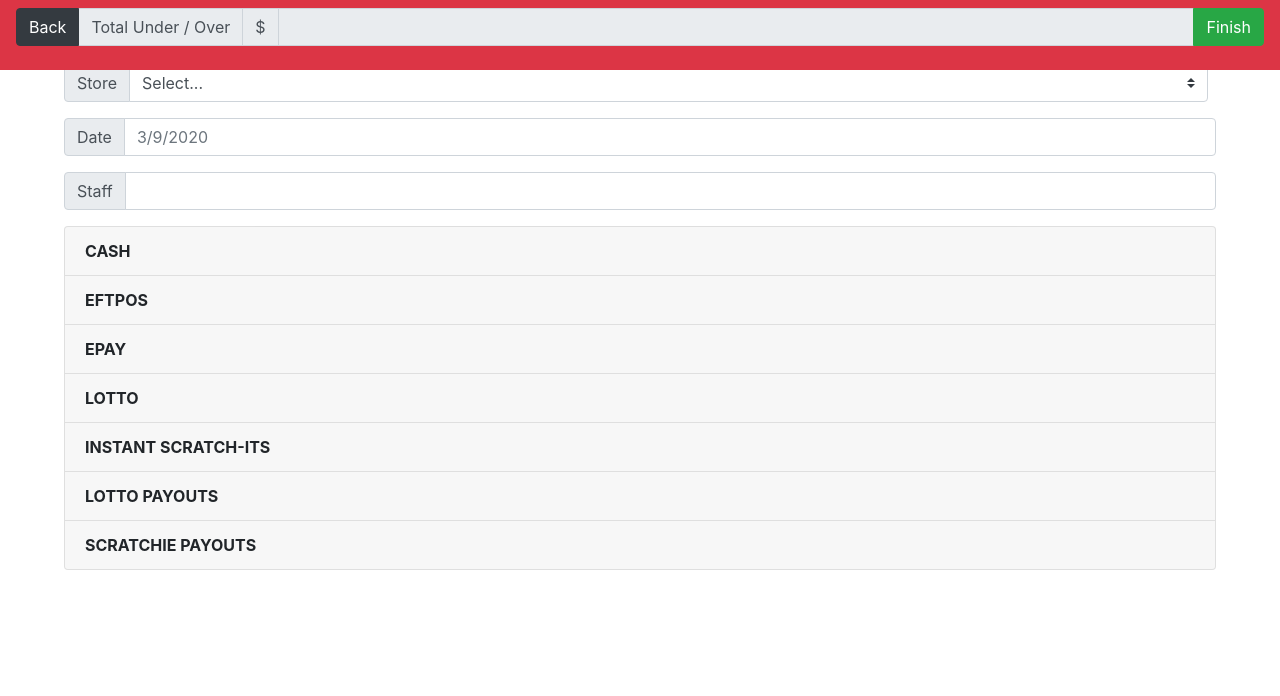
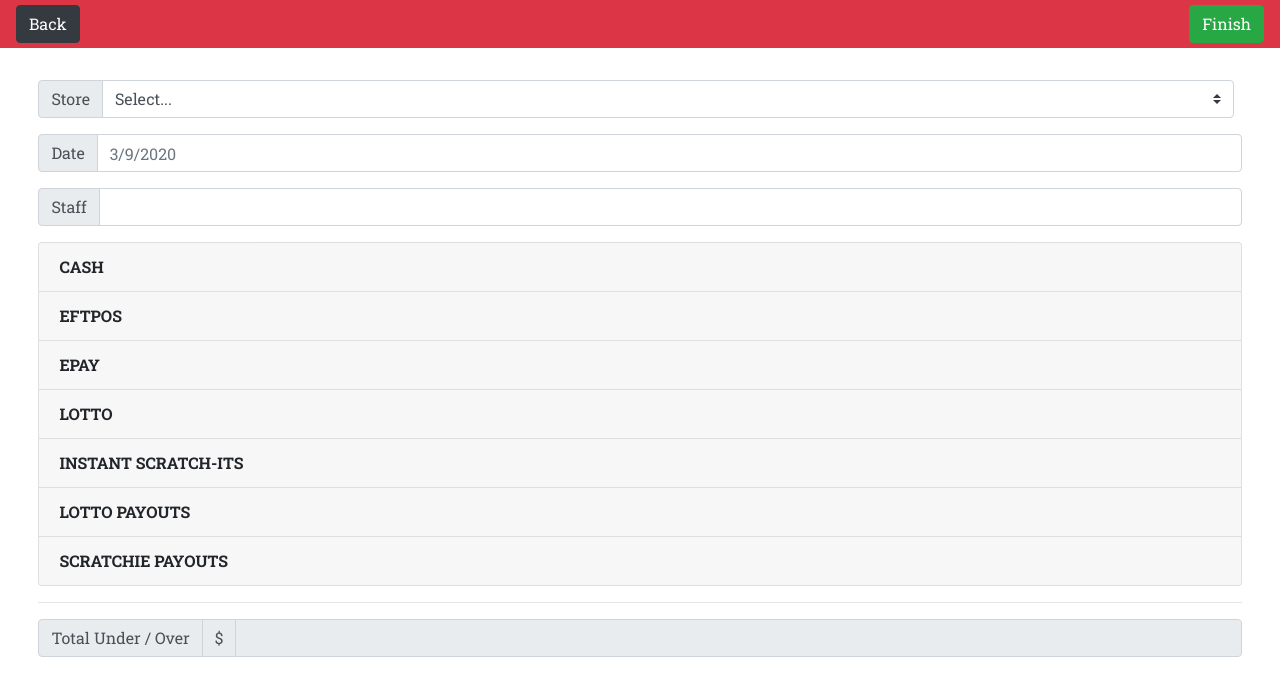
Before and after one commit to gnomon-church/MonextraAssistant, a React (Create React App) app: page /eodform in a window 1280 px wide. Shown: the top 696 px of the page. Built offline with nearby package versions, Linux system fonts and the light colour scheme; what @react-pdf/renderer would draw is missing.

Commit message:
Pre tabulation

```diff
--- a/src/App.js
+++ b/src/App.js
@@ -7,16 +7,42 @@ import ReportView from './pages/ReportView.jsx'
 
 import 'bootstrap/dist/css/bootstrap.min.css';
 
-export default class App extends Component {
-    componentDidMount() {
-        document.title = 'Monextra Assistant'
-    }
+// export default class App extends Component {
+//     componentDidMount() {
+//         document.title = 'Monextra Assistant'
+//     }
 
-    render() {
+//     render() {
+//         return (
+//             <Router>
+//                 <div className="App">
+//                     <Switch>
+//                         {/* Route for start page */}
+//                         <Route exact path='/'>
+//                             <Start />
+//                         </Route>
+
+//                         {/* Route for the eodform page */}
+//                         <Route exact path='/eodform'>
+//                             <EODForm />
+//                         </Route>
+
+//                         {/* Route for the pdfview page */}
+//                         <Route exact path='/reportview' component={ReportView} />
+//                         {/* <ReportView />
+//                         </Route> */}
+//                     </Switch>
+//                 </div>
+//             </Router>
+//         )
+//     }
+// }
+
+export default function App() {
     return (
         <Router>
-                <div className="App">
-                    <Switch>
+            {/* <div className="App">
+                <Switch> */}
                     {/* Route for start page */}
                     <Route exact path='/'>
                         <Start />
@@ -28,12 +54,11 @@ export default class App extends Component {
                     </Route>
 
                     {/* Route for the pdfview page */}
-                        <Route exact path='/reportview'>
-                            <ReportView />
-                        </Route>
-                    </Switch>
-                </div>
+                    <Route exact path='/reportview' component={ReportView} />
+                    {/* <ReportView />
+                        </Route> */}
+                {/* </Switch>
+            </div> */}
         </Router>
     )
 }
-}
--- a/src/pages/EODForm.css
+++ b/src/pages/EODForm.css
@@ -1,5 +1,15 @@
+@import url('https://fonts.googleapis.com/css2?family=Roboto+Slab:wght@400;700&display=swap');
+
+* {
+    font-family: 'Roboto Slab', sans-serif;
+}
+
 .main-content {
-    margin-left: 5%;
-    margin-right: 5%;
-    margin-top: 5%;
+    margin-left: 3vw;
+    margin-right: 3vw;
+    margin-top: 10vh;
 }
+
+.justify-content-between {
+    height: 6vh;
+}
--- a/src/pages/EODForm.jsx
+++ b/src/pages/EODForm.jsx
@@ -1,12 +1,13 @@
 import React, { Component } from 'react';
-import { Link } from 'react-router-dom';
-import { Accordion, Card, Form, InputGroup, FormControl, Button, OverlayTrigger, Tooltip, Navbar } from 'react-bootstrap';
+import { Redirect, useHistory } from 'react-router-dom';
+import { withRouter } from "react-router-dom";
+import { Accordion, Card, Form, InputGroup, FormControl, Button, OverlayTrigger, Tooltip, Navbar, FormGroup } from 'react-bootstrap';
 
 import './EODForm.css'
 
-
 let date = new Date()
 let today = date.getDate() + '/' + (date.getMonth() + 1) + '/' + date.getFullYear();
+
 
 export default class EODForm extends Component {
     state = {
@@ -124,27 +125,14 @@ export default class EODForm extends Component {
 
     viewReport = () => {
         console.log(this.state)
-        // localStorage.setItem('store', this.state.store)
         localStorage.state = JSON.stringify(this.state);
-        window.open('/reportview')
     }
 
     Navigation = (props) => {
         return (
             <Navbar bg='danger' className='justify-content-between'>
-                <InputGroup className='mb-3'>
-                    <InputGroup.Prepend>
-                        <Button variant='dark' href='/'>Back</Button>
-                        <InputGroup.Text>Total Under / Over</InputGroup.Text>
-                        <InputGroup.Text>$</InputGroup.Text>
-                    </InputGroup.Prepend>
-                    <FormControl disabled
-                        placeholder={this.state.totalDiff}
-                    />
-                    <InputGroup.Append>
-                        <Button onClick={this.viewReport} variant='success'>Finish</Button>
-                    </InputGroup.Append>
-                </InputGroup>
+                <Button variant='dark' href='/'>Back</Button>
+                <Button href='/reportview' onClick={this.viewReport} variant='success'>Finish</Button>
             </Navbar>
         )
     }
@@ -257,8 +245,8 @@ export default class EODForm extends Component {
                                     custom
                                 >
                                     <option>Select...</option>
-                                    <option value='Nextra Morayfield Plaza News'>Nextra Morayfield Plaza News</option>
-                                    <option value='Nextra Morayfield Village News'>Nextra Morayfield Village News</option>
+                                    <option value='Plaza'>Nextra Morayfield Plaza News</option>
+                                    <option value='Village'>Nextra Morayfield Village News</option>
                                 </Form.Control>
                             </InputGroup>
 
@@ -413,6 +401,18 @@ export default class EODForm extends Component {
                             </Accordion.Collapse>
                         </Card>
                     </Accordion>
+
+                    <hr />
+
+                    <InputGroup className='mb-3'>
+                        <InputGroup.Prepend>
+                            <InputGroup.Text>Total Under / Over</InputGroup.Text>
+                            <InputGroup.Text>$</InputGroup.Text>
+                        </InputGroup.Prepend>
+                        <FormControl disabled
+                            placeholder={this.state.totalDiff}
+                        />
+                    </InputGroup>
                 </div>
             </div>
         )
--- a/src/pages/ReportView.css
+++ b/src/pages/ReportView.css
@@ -1,8 +1,18 @@
+@import url('https://fonts.googleapis.com/css2?family=Roboto+Slab:wght@400;700&display=swap');
+
+* {
+    font-family: 'Roboto Slab', sans-serif;
+}
+
 .viewer-div {
-    height: 100vh;
+    height: 94vh;
 }
 
 .viewer-window {
     width: 100vw;
-    height: 99vh;
+    height: 93vh;
 }
+
+.justify-content-between {
+    height: 6vh;
+}
--- a/src/pages/ReportView.jsx
+++ b/src/pages/ReportView.jsx
@@ -1,7 +1,7 @@
 import React, { Component } from 'react';
 import { Navbar, Button } from 'react-bootstrap';
 import { Page, Text, View, Document, StyleSheet, PDFViewer, Font } from '@react-pdf/renderer';
-// import { Table, TableHeader, TableCell, TableBody, DataTableCell } from '@david.kucsai/react-pdf-table'
+import { Table, TableHeader, TableCell, TableBody, DataTableCell } from '@david.kucsai/react-pdf-table'
 
 import './ReportView.css'
 
@@ -54,22 +54,28 @@ export default class ReportView extends Component {
     }
 
     totalFormatter(props) {
-        let val = '$' + props
+        let val
 
-        return(val)
+        if (props !== '') {
+            val = '$' + props
+        }
+
+        return (val)
     }
 
     diffFormatter(props) {
-        let val = '$' + props
+        let val
 
         if (props > 0) {
+            val = '$' + props
             val = '+' + val
         } else if (props < 0) {
+            val = '$' + props
             val = val.slice(0, 1) + val.slice(2);
             val = '-' + val
         }
 
-        return(val)
+        return (val)
     }
 
     dayFetcher(props) {
@@ -80,7 +86,7 @@ export default class ReportView extends Component {
         let dateObject = new Date(+dateParts[2], dateParts[1] - 1, +dateParts[0]);
         let day = weekDays[dateObject.getDay() - 1];
 
-        return(day)
+        return (day)
     }
 
     render() {
@@ -89,14 +95,34 @@ export default class ReportView extends Component {
                 {/* <div className='fixed-top'>
                     <this.Navigation />
                 </div> */}
+                <this.Navigation />
                 <div className='viewer-div'>
                     <PDFViewer className='viewer-window'>
                         <Document>
                             <Page size="A4" style={styles.page}>
-                                <Text style={styles.store_name}>{this.state.store}</Text>
+                                <Text style={styles.store_name}>Nextra Morayfield {this.state.store} News</Text>
+
+
                                 <View style={styles.row}>
-                                    <Text style={styles.details_label}>Day: </Text>
-                                    <Text style={styles.details_content}>{this.dayFetcher(this.state.date)}</Text>
+                                    {/* <TableCell>
+                                        <Text style={styles.details_label}>Day: </Text>
+                                    </TableCell> */}
+                                    <Table data={[
+                                        { day: this.dayFetcher(this.state.date), lastName: "Smith", dob: new Date(2000, 1, 1), country: "Australia", phoneNumber: "xxx-0000-0000" }
+                                    ]}>
+                                        <TableHeader>
+                                            <TableCell style={styles.details_label}>Day</TableCell>
+                                        </TableHeader>
+                                        <TableBody>
+                                            <DataTableCell getContent={(r) => r.firstName}/>
+                                        </TableBody>
+                                    </Table>
+
+                                    {/* <TableBody>
+                                        <TableCell style={styles.details_label}>Day:</TableCell>
+                                    </TableBody> */}
+
+                                    {/* <Text style={styles.details_content}>{this.dayFetcher(this.state.date)}</Text> */}
                                 </View>
 
                                 <View style={styles.row}>
--- a/src/pages/Start.css
+++ b/src/pages/Start.css
@@ -1,3 +1,9 @@
+@import url('https://fonts.googleapis.com/css2?family=Roboto+Slab:wght@400;700&display=swap');
+
+* {
+    font-family: 'Roboto Slab', sans-serif;
+}
+
 #card-deck-set {
     padding-left: 10%;
     padding-right: 10%;
```
Lines whose indentation alone changed are shown as unchanged.
